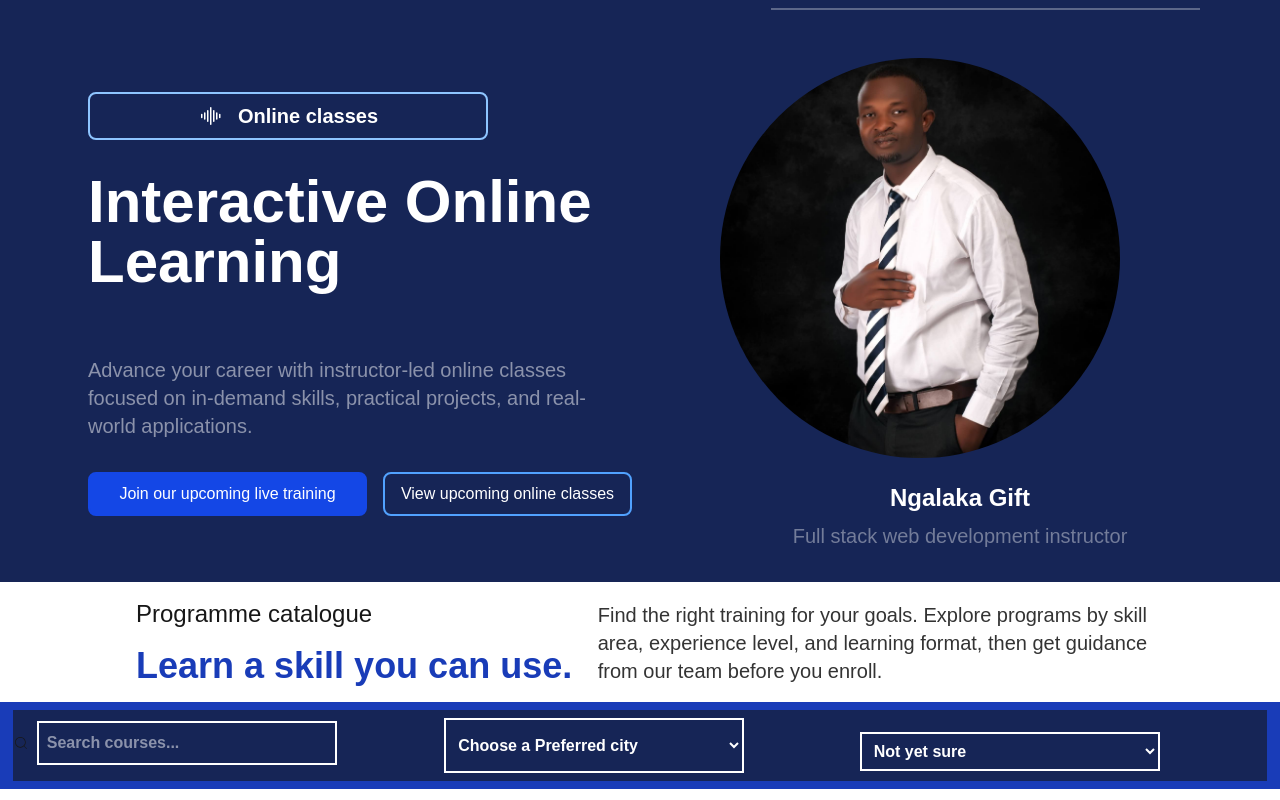
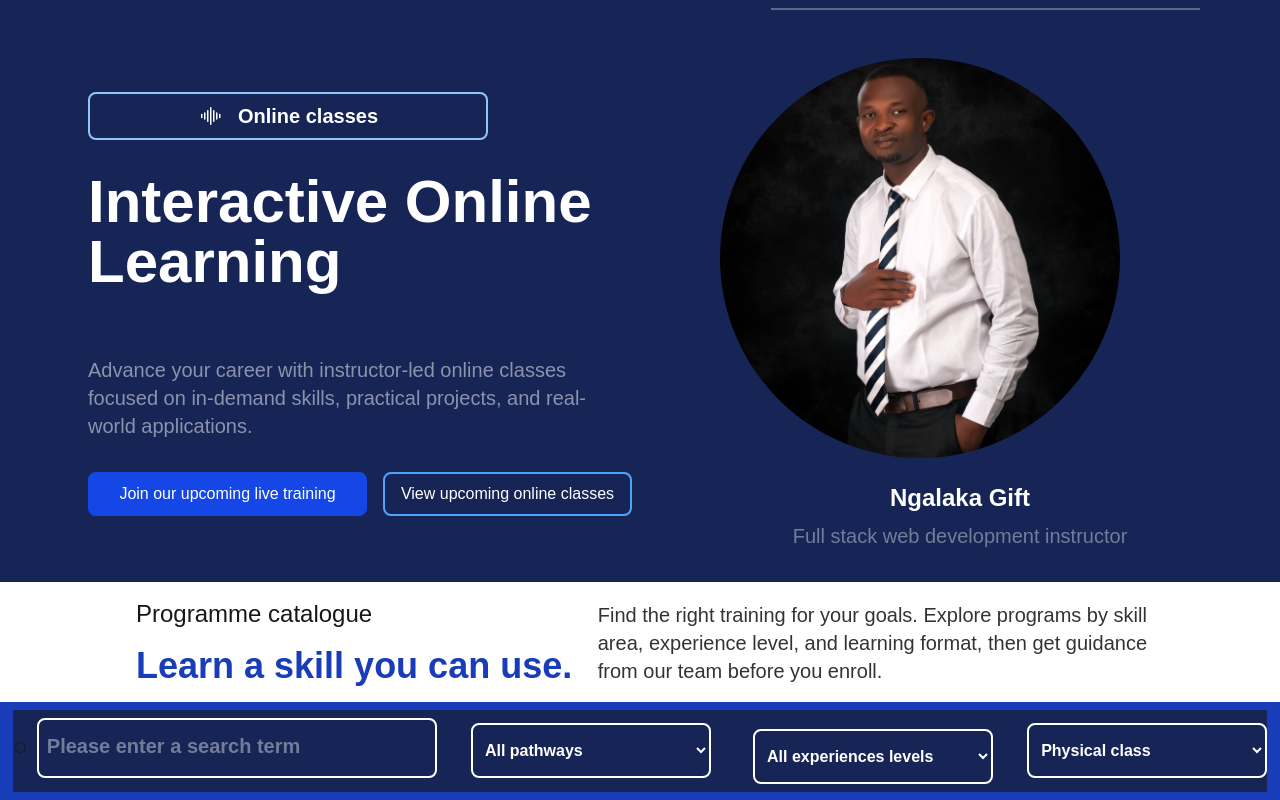
Before and after one commit to Ngalaka/nogtect-site, a Next.js app: page /courses in a window 1280 px wide. Shown: the part 406-1206 px from the top of the page. Built offline with nearby package versions, Linux system fonts and the light colour scheme.

Commit message:
first commit

```diff
--- a/src/app/components/Searchcourse.jsx
+++ b/src/app/components/Searchcourse.jsx
@@ -1,38 +1,42 @@
-"use client"
-import React from 'react'
-import { useForm } from 'react-hook-form';
-import { CiSearch } from 'react-icons/ci';
+"use client";
+import React from "react";
+import { useForm } from "react-hook-form";
+import { CiSearch } from "react-icons/ci";
 
 export default function Searchcourse() {
 
+  //
   // Array of dropdown items
-  const guidances = [
-    "Programme guidance",
-    "Fees and payment plans",
-    "Class dates and times",
-    "Campus visit",
-    "Application support",
-    "Other enquiry",
+  const pathways = [
+    "All pathways ",
+    "Business & Productivity",
+    "cloud & DevOps",
+    "Cybersecurity",
+    "Creative & Media",
+    "Data Science & Analytics",
+    "Digital Marketing",
+    "Engineering & CAD",
+    "Networking & Hardware",
+    "Project Management",
+    "Software Development",
+    "UI/UX & Product Design",
   ];
 
   // Array of dropdown items
-  const courses = [
-    "Full Stack Web Development",
-    "UI/UX Design",
-    "Python Programming",
-    "AI Automation",
-    "Data Analytics",
-    "Digital Marketing",
+  const experiences = [
+    "All experiences levels",
+    "Beginner-friendly",
+    "Some experience",
+    "Experienced learner",
   ];
 
+  const formats = [
+    "All",
+    "Physical class",
+    "Online Virtual",
+    "Both Physical & Online",
+  ];
 
-  const campuses = [
-    "Port Harcourt",
-    "Abia State",
-    "Imo State",
-    "Online",
-    "Not sure yet",
-  ];
   const {
     register,
     handleSubmit,
@@ -74,84 +78,130 @@ export default function Searchcourse() {
   };
   return (
     <>
-    <div className = "w-full h-auto bg-blue-800 py-2">
+    <div>
+      {/* Search Form */}
+      <div className="w-full h-auto bg-blue-800 py-2">
+        <form action="" onSubmit={handleSubmit(onSubmit)}>
+          <div className="w-[98%] h-auto py-2 mx-auto bg-blue-950 flex justify-between items-baseline gap-4">
+            <div className="flex justify-center items-center gap-2">
+              <span>
+                <CiSearch />
+              </span>
+              <input
+                type="text"
+                {...register("search", {
+                  required: "Please enter a search term",
 
-              <form action="" onSubmit={handleSubmit(onSubmit)}>
-                 <div className = "w-[98%] h-auto py-2 mx-auto bg-blue-950 flex justify-between items-baseline gap-4">
+                })}
+                 placeholder="Please enter a search term"
+                className="w-[400px] h-auto outline-none py-4  bg-blue-950 text-white  font-bold border-2 px-2 rounded-lg  focus:border-blue-500
+                placeholder:text-xl placeholder:font-bold placeholder:text-white/40 placeholder:opacity-80focus:outline-none hover:outline-1 hover:border-2 hover:border-white/50"
+              />
 
-            <div className ="flex justify-center items-center gap-2">
-                <space><CiSearch /></space>
-                <input text="text" placeholder="Search courses..."  className="w-[300px] h-auto outline-none py-2  bg-blue-950 text-white font-bold border-2 px-2 hover:outline-1 hover:border-2 hover:border-white/50"></input>
+              {errors.search && (
+                <p className="text-red-500 text-sm">{errors.search.message}</p>
+              )}
             </div>
 
             <div>
               <div>
-                    <space></space>
-                    <space></space>
+                <span></span>
+                <span></span>
               </div>
+              <select
+                id="pathway"
+                {...register("pathway", {
+                  required: "Please Select-One a pathway",
+                })}
+                className="w-[240px] h-auto outline-none py-4  bg-blue-950 text-white font-bold border-2 px-2 rounded-lg  focus:border-blue-500
+                focus:outline-none hover:outline-1 hover:border-2 hover:border-white/50"
+              >
+                <option value="">All pathways</option>
 
-               <select
-                {...register("coursesearch", {
-                  required: "Please select a campus city",
-                })}
-               className="w-[300px] h-auto outline-none py-4  bg-blue-950 text-white font-bold border-2 px-2 hover:outline-1 hover:border-2 hover:border-white/50"
-              >
-                <option value="">Choose a Preferred city</option>
-
-                {campuses.map((campus, index) => (
+                {pathways.map((path, index) => (
                   <option
                     key={index}
-                    value={campus}
+                    value={path}
                     className=" block mb-2 font-bold text-white"
                   >
-                    {campus}
+                    {path}
                   </option>
                 ))}
               </select>
 
-              {errors.coursesearch && (
-                <p className="text-red-600">{errors.coursesearch.message}</p>
+              {errors.pathway && (
+                <p className="text-red-500 text-sm">{errors.pathway.message}</p>
               )}
-
             </div>
 
+            <div className="flex justify-center items-center gap-2">
+              <span></span>
+              <select
+                id="experience"
+                {...register("experience", {
+                  required: "Please select a experience",
+                })}
+                className="w-[240px] h-auto outline-none py-4  bg-blue-950 text-white font-bold border-2 px-2 rounded-lg  focus:border-blue-500
+    focus:outline-none hover:outline-1 hover:border-2 hover:border-white/50"
+              >
+                <option value="">All experiences levels</option>
 
-            <div  className ="flex justify-center items-center gap-2">
-                <space></space>
-                  <select
-                id="course"
-                {...register("course", {
-                  required: "Please select a course",
-                })}
-                className="w-[300px] h-auto outline-none py-2  bg-blue-950 text-white font-bold border-2 px-2 hover:outline-1 hover:border-2 hover:border-white/50"
-              >
-                <option value="">Not yet sure </option>
-
-                {courses.map((course, index) => (
+                {experiences.map((experience, index) => (
                   <option
                     key={index}
-                    value={course}
+                    value={experience}
                     className=" block mb-2 font-bold text-white"
                   >
-                    {course}
+                    {experience}
                   </option>
                 ))}
               </select>
 
-              {errors.course && (
-                <p className="text-red-500 text-sm">{errors.course.message}</p>
+              {errors.experience && (
+                <p className="text-red-500 text-sm">
+                  {errors.experience.message}
+                </p>
               )}
             </div>
 
             <div>
+              <span></span>
+              <select
+                id="format"
+                {...register("format", {
+                  required: "Please select a format",
+                })}
+                className="w-[240px] h-auto outline-none py-4  bg-blue-950 text-white font-bold border-2 px-2 rounded-lg  focus:border-blue-500
+               focus:outline-none hover:outline-1 hover:border-2 hover:border-white/50"
+              >
+                <option value="">Physical class</option>
 
+                {formats.map((format, index) => (
+                  <option
+                    key={index}
+                    value={format}
+                    className=" block mb-2 font-bold text-white"
+                  >
+                    {format}
+                  </option>
+                ))}
+              </select>
+
+              {errors.format && (
+                <p className="text-red-500 text-sm">{errors.format.message}</p>
+              )}
             </div>
           </div>
         </form>
+      </div>
+
+
+
+      {/* course cards */}
 
 
     </div>
 
     </>
-  )
+  );
 }
```
Lines whose indentation alone changed are shown as unchanged.
